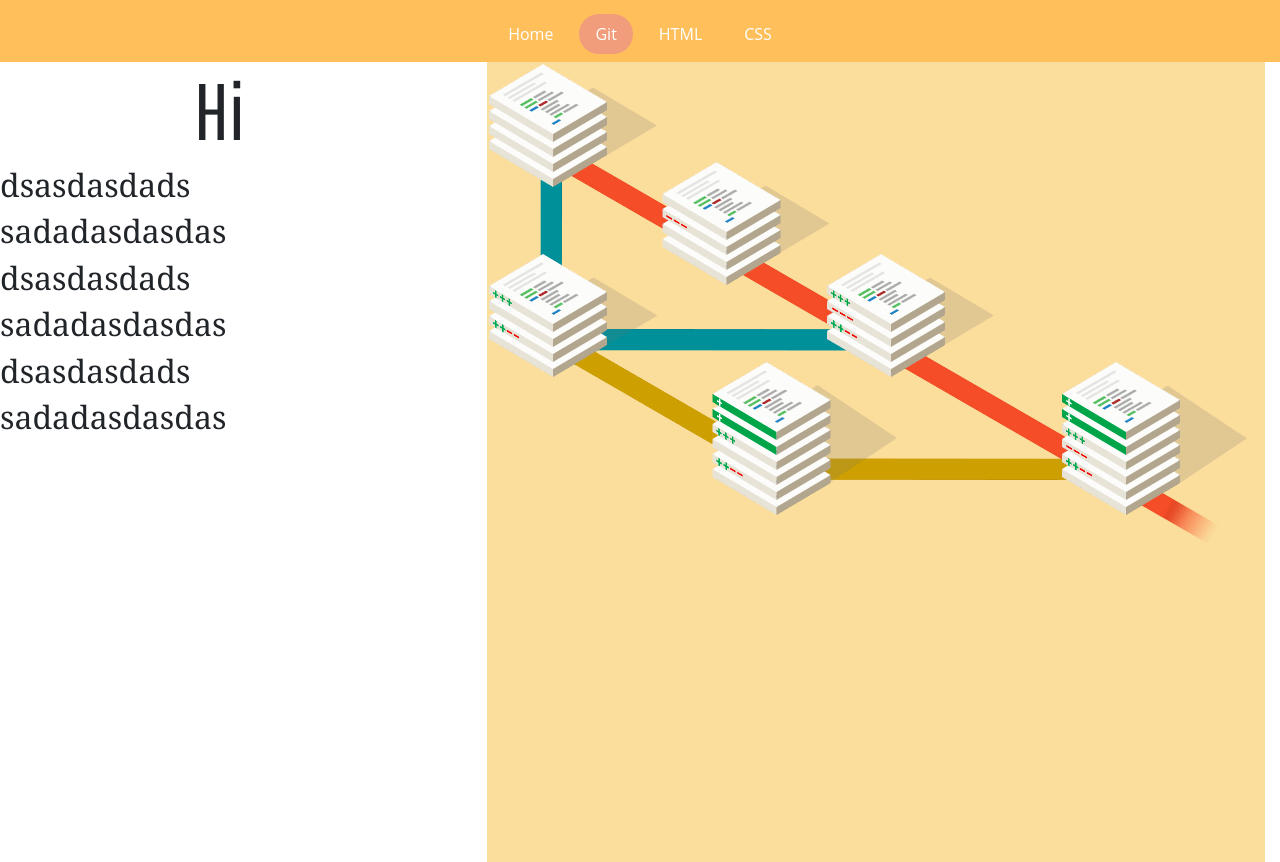
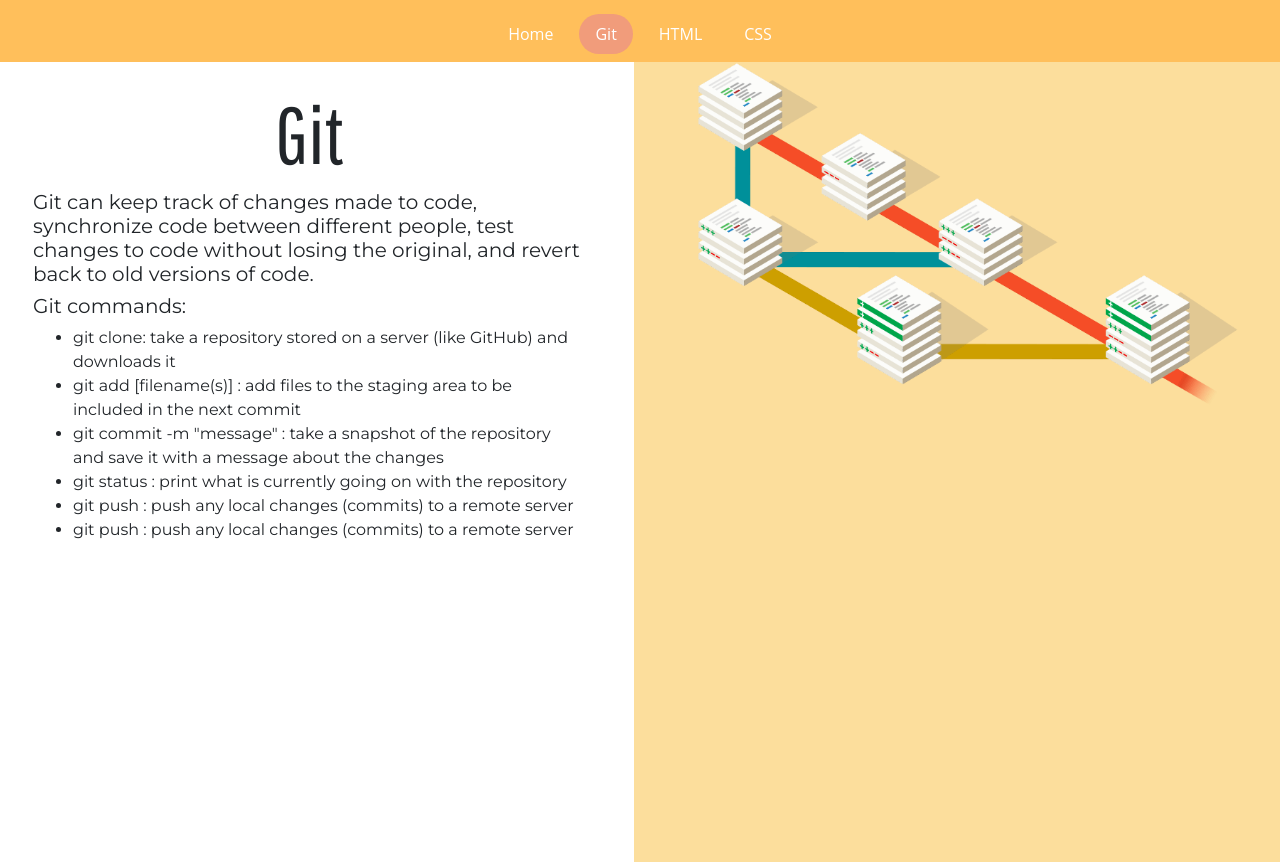
Before and after one commit to gmmonsalve/Project0, a plain HTML site: page git.html in a window 1280 px wide. Drawn offline with nearby package versions, Linux system fonts and the light colour scheme.

Commit message:
git and info added

```diff
--- a/git.html
+++ b/git.html
@@ -1,14 +1,18 @@
 <!DOCTYPE html>
 <html lang="en">
+
 <head>
   <meta charset="UTF-8">
   <meta name="viewport" content="width=device-width, initial-scale=1.0">
-    <link rel="stylesheet" href="https://stackpath.bootstrapcdn.com/bootstrap/4.4.1/css/bootstrap.min.css" integrity="sha384-Vkoo8x4CGsO3+Hhxv8T/Q5PaXtkKtu6ug5TOeNV6gBiFeWPGFN9MuhOf23Q9Ifjh" crossorigin="anonymous">
+  <link rel="stylesheet" href="https://stackpath.bootstrapcdn.com/bootstrap/4.4.1/css/bootstrap.min.css"
+    integrity="sha384-Vkoo8x4CGsO3+Hhxv8T/Q5PaXtkKtu6ug5TOeNV6gBiFeWPGFN9MuhOf23Q9Ifjh" crossorigin="anonymous">
   <link rel="stylesheet" href="./style/navigation.css">
   <link rel="stylesheet" href="./style/git.css">
   <link href="https://fonts.googleapis.com/css2?family=Pathway+Gothic+One&display=swap" rel="stylesheet">
+  <link href="https://fonts.googleapis.com/css?family=Montserrat&display=swap" rel="stylesheet">
   <title>Document</title>
 </head>
+
 <body>
   <nav class="nav pt-1 pb-2">
     <a class="nav-link active ml-auto" href="index.html">Home</a>
@@ -17,28 +21,30 @@
     <a class="nav-link mr-auto" href="css.html">CSS</a>
   </nav>
 
-      <div class="d-flex">
-        <div class="row" style="width: 100vw; height: 100vh;">
-          <div class="col-sm pr-0">
-            <h1 class="text-center">Hi</h1>
-            <h2>dsasdasdads</h2>
-            <h2>sadadasdasdas</h2>
-            <h2>dsasdasdads</h2>
-            <h2>sadadasdasdas</h2>
-            <h2>dsasdasdads</h2>
-            <h2>sadadasdasdas</h2>
+
+    <div class="row">
+      <div id="text" class="col-sm pr-5 pl-5 pt-4 mr-5">
+        <h1 class="text-center">Git</h1>
+        <h2>Git can keep track of changes made to code,
+          synchronize code between different people,
+          test changes to code without losing the original,
+          and revert back to old versions of code.</h2>
+        <h2>Git commands:</h2>
+        <ul>
+          <li>git clone: take a repository stored on a server (like GitHub) and downloads it</li>
+          <li>git add [filename(s)] : add files to the staging area to be included in the next commit</li>
+          <li>git commit -m "message" : take a snapshot of the repository and save it with a message about the changes
+          </li>
+          <li>git status : print what is currently going on with the repository</li>
+          <li>git push : push any local changes (commits) to a remote server</li>
+          <li>git push : push any local changes (commits) to a remote server</li>
+        </ul>
       </div>
-          <div class="ml-5 pr-0" id="box" style="background-color: #FCDE9C;">
+      <div id="box" class="col-sm">
        <img src="img/git.png" class="img-fluid">
-          </div>
-
-          </div>
       </div>
     </div>
 
+</body>
 
-
-
-
-</body>
 </html>
--- a/style/git.css
+++ b/style/git.css
@@ -1,18 +1,29 @@
 body{
     font-family: 'Pathway Gothic One', sans-serif;
+    background-color: #FCDE9C;
 }
 
 h1{
     font-size: 80px;
 }
+
 h2{
- font-family: Cambria, Cochin, Georgia, Times, 'Times New Roman', serif;
+    font-size: 20px;
+    font-family: 'Montserrat', sans-serif;
 }
-#box {
+li{
+    font-family: 'Montserrat', sans-serif;
+}
 
-    background: #FCDE9C;
+.row{
+    width: 100vw;
+    height: 100vh;
+}
+#text{
 
-  }
+    background-color: white;
+}
+
 
 #img{
     width: 500px;
```
Also changed, not shown: index.html (+1 -3 lines), README.md, img/fondo.jpg (added). Lines whose indentation alone changed are shown as unchanged.
